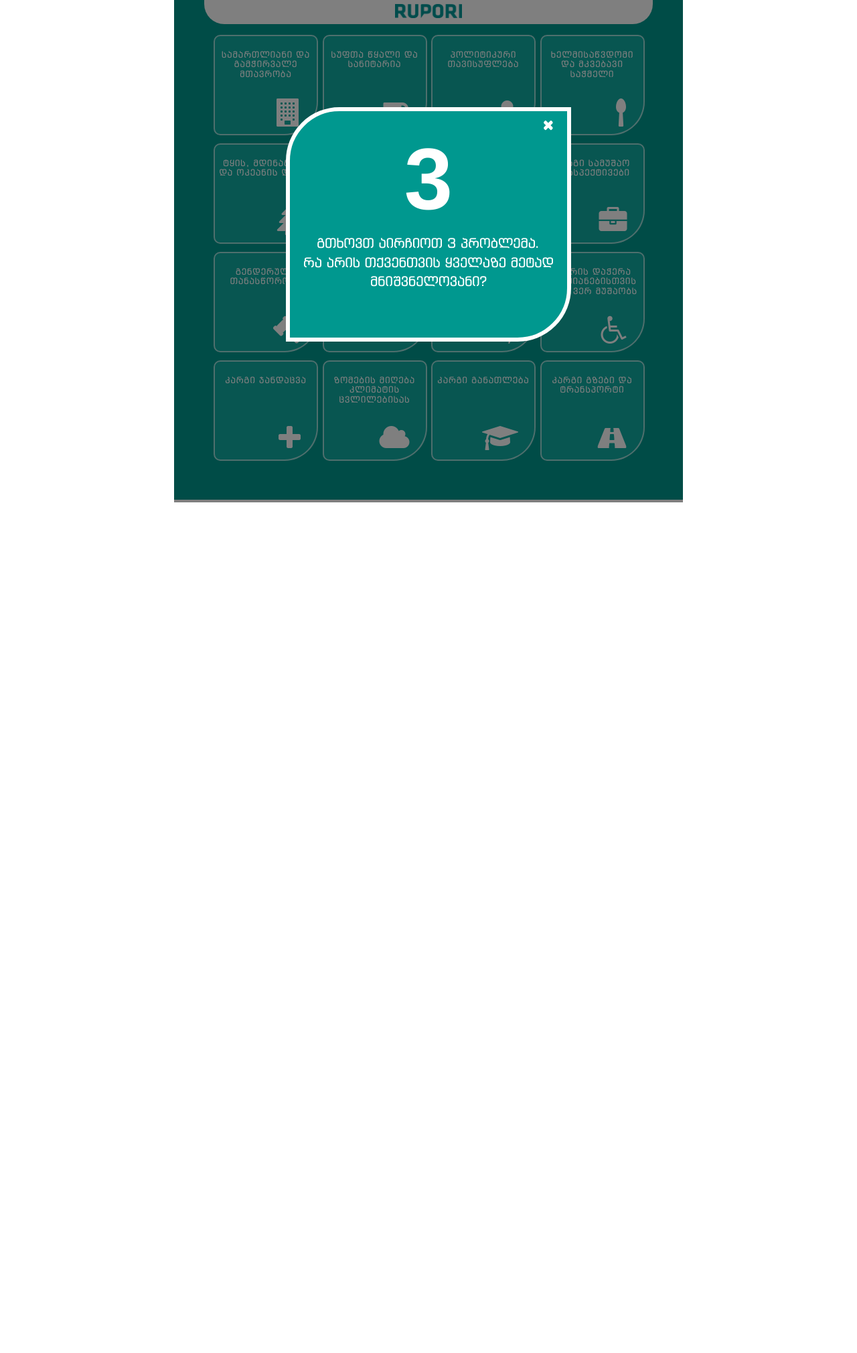
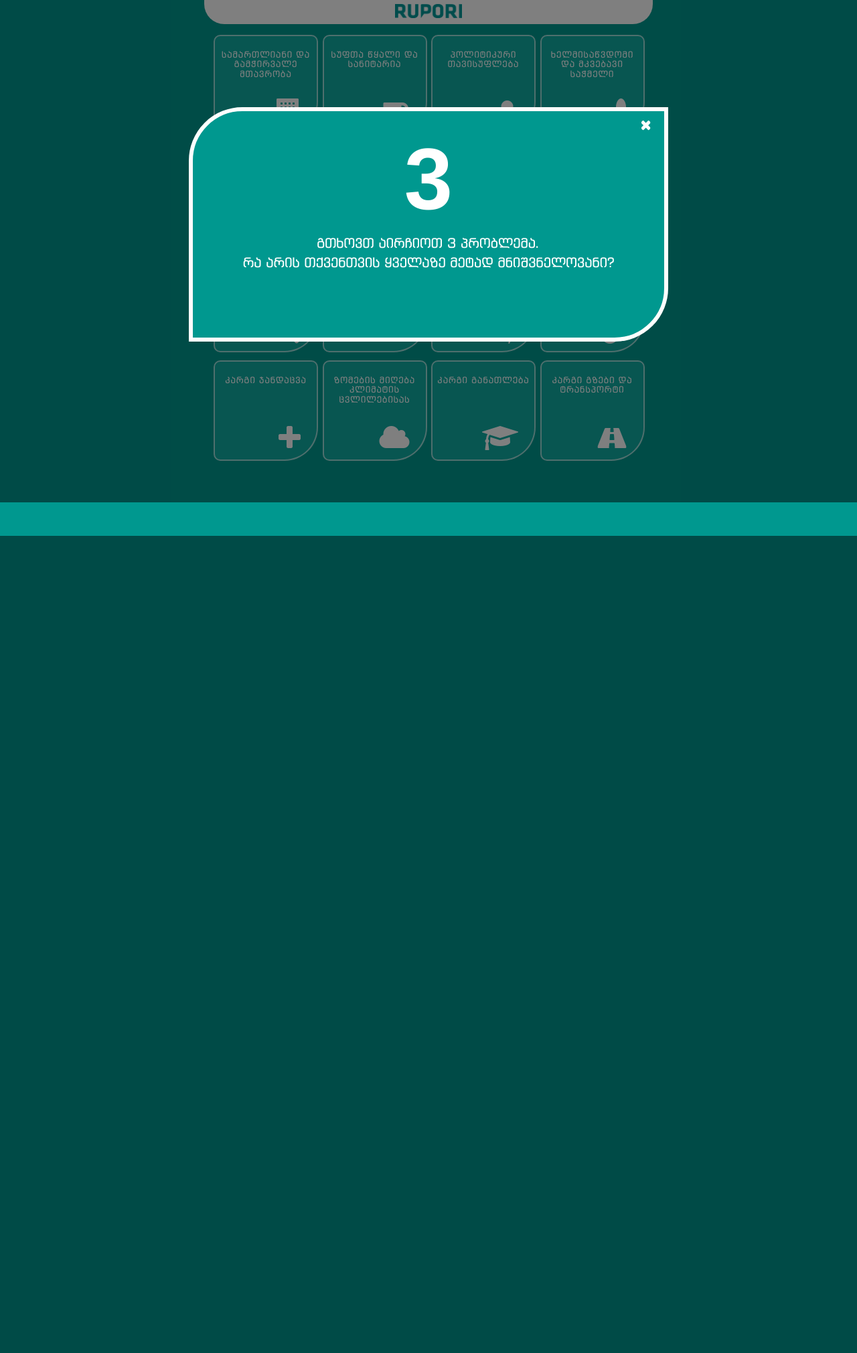
Before and after one commit to givik/rupori-poll, a PHP site: page / in a window 1280 px wide. Shown: the whole page at 67% size. After the commit the page ends 800 px from the top, so only its background shows below. Run offline with PHP 8.4, Linux system fonts and the light colour scheme; some libraries are stand-ins or nearby versions.

Commit message:
add usability

```diff
--- a/index.html
+++ b/index.html
@@ -8,18 +8,18 @@
     <meta name="description" content="">
     <meta name="author" content="">
     <!-- Le styles -->
-    <link rel="stylesheet" type="text/css" href="poll/dist/css/metro-bootstrap.min.css">
-    <link rel="stylesheet" href="poll/styles/font-awesome.min.css">
+    <link rel="stylesheet" type="text/css" href="https://rupori.org/poll/dist/css/metro-bootstrap.min.css">
+    <link rel="stylesheet" href="https://rupori.org/poll/styles/font-awesome.min.css">
     <!-- documentation styles -->
-    <link rel="stylesheet" type="text/css" href="poll/styles/docs.css">
-    <link rel="stylesheet" type="text/css" href="poll/styles/styles.css">
-    <link rel="shortcut icon" type="image/png" href="poll/fav.png"/>
+    <link rel="stylesheet" type="text/css" href="https://rupori.org/poll/styles/docs.css">
+    <link rel="stylesheet" type="text/css" href="https://rupori.org/poll/styles/styles.css">
+    <link rel="shortcut icon" type="image/png" href="https://rupori.org/poll/fav.png"/>
 
     <!-- Le HTML5 shim, for IE6-8 support of HTML5 elements -->
     <!--[if lt IE 9]>
       <script src="http://html5shim.googlecode.com/svn/trunk/html5.js"></script>
     <![endif]-->
-    <script type="text/javascript" src="poll/scripts/buttons.js"></script>
+    <script type="text/javascript" src="https://rupori.org/poll/scripts/buttons.js"></script>
     <script type="text/javascript">
       stLight.options({
         publisher: "8b19cd07-ea9c-4de0-a955-65dc90b74070",
@@ -45,7 +45,7 @@
       if (response.status == 'connected') {
         FB.api('/me?fields=first_name', function(data) {
           var welcomeBlock = document.getElementById('fb-welcome');
-          welcomeBlock.innerHTML = 'Hello, ' + data.first_name + '!';
+          // welcomeBlock.innerHTML = 'Hello, ' + data.first_name + '!';
         });
       }
     }
@@ -73,7 +73,7 @@
    }(document, 'script', 'facebook-jssdk'));
 </script>
 
-<h1 id="fb-welcome"></h1>
+	<!--h1 id="fb-welcome"></h1-->
 
 <div id="over">
   <div class="dialog">
@@ -86,7 +86,7 @@
 
 <div id="mess">
   <div class="data">
-    <img src="poll/images/data.png">
+    <img src="https://rupori.org/poll/images/data.png">
   </div>
   <div class="thank">
     <span>გმადლობთ!</span>თქვენი ხმა მიღებულია...
@@ -102,7 +102,7 @@
 <div id="app">
   <div class="head">
     <div class="logo">
-      <img src="poll/images/logo-blue.png" width="100">
+      <img src="https://rupori.org/poll/images/logo-blue.png" width="100">
     </div>
     <div class="lang">
       <div class="geo act">ქარ</div>
@@ -243,10 +243,10 @@
 </div>
 
   <!-- JS -->
-  <script type="text/javascript" src="poll/scripts/vendor/jquery-1.11.1.min.js"></script>
-  <script type="text/javascript" src="poll/scripts/vendor/jquery.transit.min.js"></script>
-  <script type="text/javascript" src="poll/scripts/vendor/bootstrap.min.js"></script>
-  <script type="text/javascript" src="poll/scripts/metro-docs.js"></script>
+  <script type="text/javascript" src="https://rupori.org/poll/scripts/vendor/jquery-1.11.1.min.js"></script>
+  <script type="text/javascript" src="https://rupori.org/poll/scripts/vendor/jquery.transit.min.js"></script>
+  <script type="text/javascript" src="https://rupori.org/poll/scripts/vendor/bootstrap.min.js"></script>
+  <script type="text/javascript" src="https://rupori.org/poll/scripts/metro-docs.js"></script>
 
   <script>
   $(window).load(function(){
--- a/styles/docs.css
+++ b/styles/docs.css
@@ -4,7 +4,6 @@
  */
 
 body {
-  min-height: 2000px;
 }
 .navbar-static-top {
   margin-bottom: 19px;
--- a/styles/styles.css
+++ b/styles/styles.css
@@ -6,6 +6,10 @@
 @font-face {
     font-family: BPG-Super;
     src: url(../fonts/bpg-square-super.ttf);
+}
+
+body {
+	background: #00988F;
 }
 
 #app {
@@ -114,7 +118,7 @@
   position: absolute;
   background: rgba(0, 0, 0, 0.5);
   z-index: 4;
-  max-width: 760px;
+  max-width: 100%;
   height: 750px;
   margin-right: auto;
   margin-left: auto;
```
